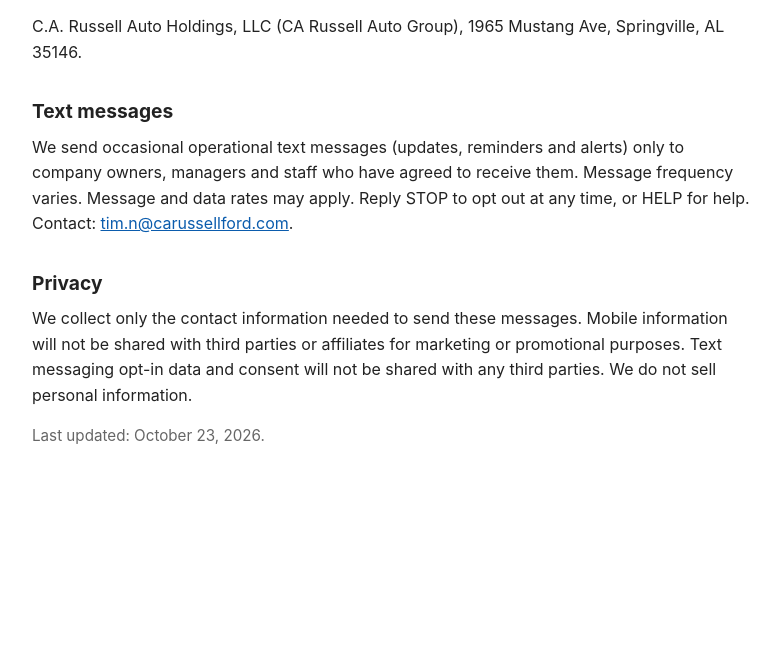
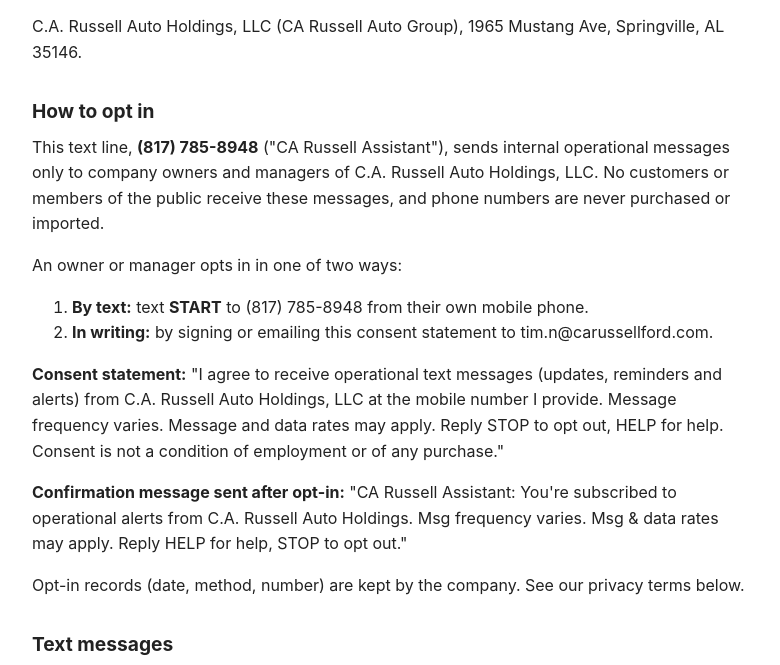
Before and after one commit to timneal1-a11y/carussell-sms-terms, a plain HTML site: page index.html in a window 1280 px wide. Shown: the part 89-754 px from the top of the page, without its empty margins (248-1028 px from the left). Drawn offline with Linux system fonts and the light colour scheme.

Commit message:
Add opt-in section for A2P review

```diff
--- a/index.html
+++ b/index.html
@@ -19,13 +19,24 @@
 <h1>Privacy &amp; SMS Terms</h1>
 <p>C.A. Russell Auto Holdings, LLC (CA Russell Auto Group), 1965 Mustang Ave, Springville, AL 35146.</p>
 
+<h2 id="opt-in">How to opt in</h2>
+<p>This text line, <strong>(817) 785-8948</strong> ("CA Russell Assistant"), sends internal operational messages only to company owners and managers of C.A. Russell Auto Holdings, LLC. No customers or members of the public receive these messages, and phone numbers are never purchased or imported.</p>
+<p>An owner or manager opts in in one of two ways:</p>
+<ol>
+<li><strong>By text:</strong> text <strong>START</strong> to (817) 785-8948 from their own mobile phone.</li>
+<li><strong>In writing:</strong> by signing or emailing this consent statement to tim.n@carussellford.com.</li>
+</ol>
+<p><strong>Consent statement:</strong> "I agree to receive operational text messages (updates, reminders and alerts) from C.A. Russell Auto Holdings, LLC at the mobile number I provide. Message frequency varies. Message and data rates may apply. Reply STOP to opt out, HELP for help. Consent is not a condition of employment or of any purchase."</p>
+<p><strong>Confirmation message sent after opt-in:</strong> "CA Russell Assistant: You're subscribed to operational alerts from C.A. Russell Auto Holdings. Msg frequency varies. Msg &amp; data rates may apply. Reply HELP for help, STOP to opt out."</p>
+<p>Opt-in records (date, method, number) are kept by the company. See our privacy terms below.</p>
+
 <h2>Text messages</h2>
 <p>We send occasional operational text messages (updates, reminders and alerts) only to company owners, managers and staff who have agreed to receive them. Message frequency varies. Message and data rates may apply. Reply STOP to opt out at any time, or HELP for help. Contact: <a href="mailto:tim.n@carussellford.com">tim.n@carussellford.com</a>.</p>
 
 <h2>Privacy</h2>
 <p>We collect only the contact information needed to send these messages. Mobile information will not be shared with third parties or affiliates for marketing or promotional purposes. Text messaging opt-in data and consent will not be shared with any third parties. We do not sell personal information.</p>
 
-<p class="muted">Last updated: October 23, 2026.</p>
+<p class="muted">Last updated: October 24, 2026.</p>
 </main>
 </body>
 </html>
```
